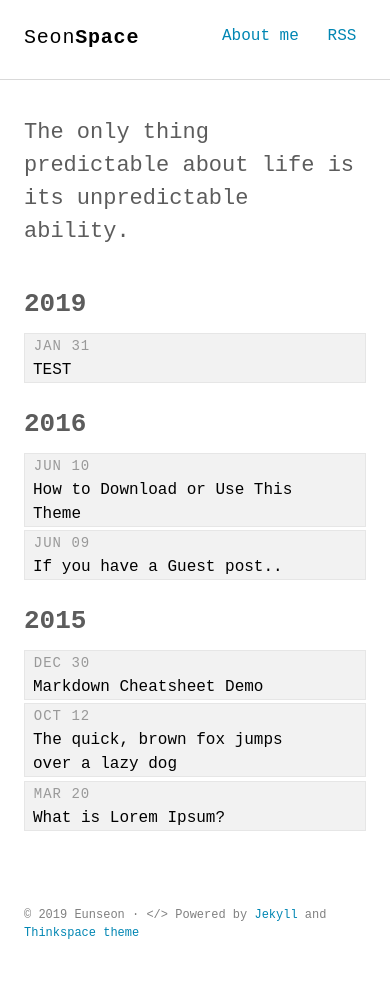
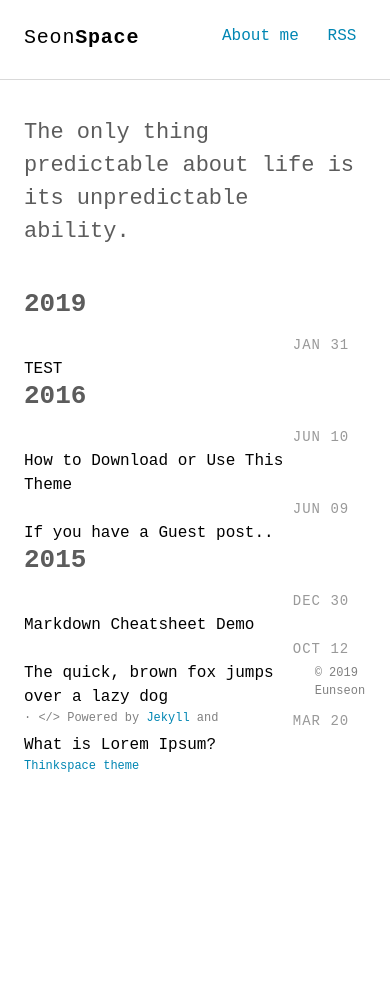
Before and after one commit to gosun1018/gosun1018.github.io, a Jekyll site: the page built from index.html, in a window 390 px wide. Built offline with Jekyll 4.4.1, drawn with Linux system fonts in a browser that asks for light colours; some web fonts are replaced; after the commit the page ends 900 px from its top, so only the background shows below that.

Commit message:
post-list-style

```diff
--- a/assets/scss/_layout.scss
+++ b/assets/scss/_layout.scss
@@ -266,7 +266,7 @@ hr {
 // This applies from 0px to 600px
 @media (max-width: 600px) {
   .date-label {
-    float: left !important;
+//    float: left !important;
     border: 0 !important;
     margin-left: -2px !important;
     margin-top: 2px;
@@ -274,13 +274,16 @@ hr {
   }
 
   .post-item {
-    border: 1px solid lighten($light-gray-color, 10%);
-    padding: 0 0.5em;
-    background: lighten($light-gray-color, 15%);
+//    border: 1px solid lighten($light-gray-color, 10%);
+//    padding: 0 0.5em;
+//    background: lighten($light-gray-color, 15%);
+	margin-bottom: 1em;
   }
 
   .article-title {
     border-bottom: none !important;
+	float: left;
+	width: calc(100% - 77px);
   }
 
   .post-link {
```
